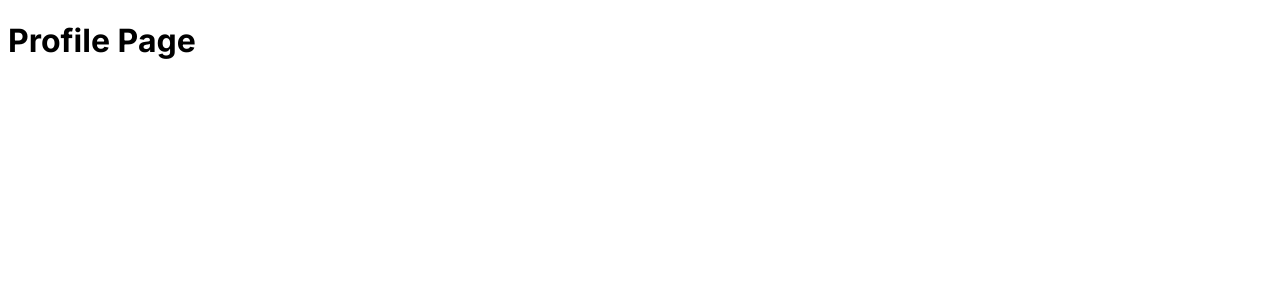
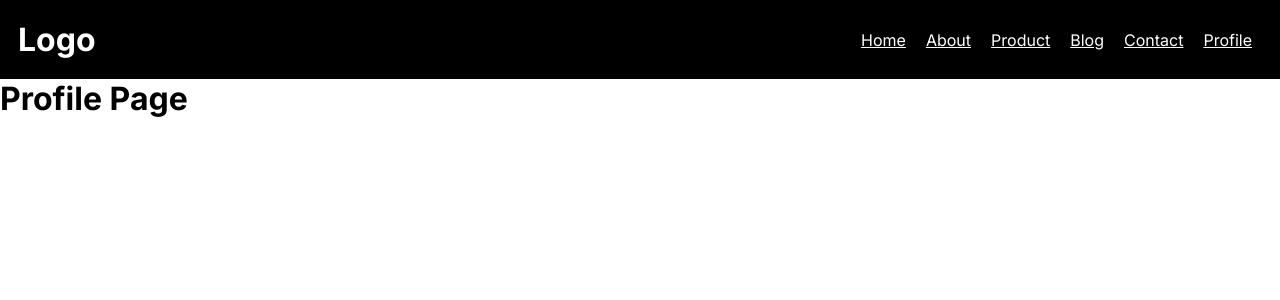
Before and after one commit to RazelRaz/Nextjs-deep-dive, a Next.js app: page /profile in a window 1280 px wide. Shown: the top 300 px of the page. Built offline with nearby package versions, Linux system fonts and the light colour scheme.

Commit message:
how Link component work

```diff
--- a/app/about/page.js
+++ b/app/about/page.js
@@ -1,8 +1,10 @@
+import Menu from '@/components/Menu';
 import React from 'react';
 
 const page = () => {
     return (
         <div>
+            <Menu></Menu>
             <h1>About Page</h1>
         </div>
     );
--- a/app/blog/page.js
+++ b/app/blog/page.js
@@ -1,8 +1,10 @@
+import Menu from '@/components/Menu';
 import React from 'react';
 
 const page = () => {
     return (
         <div>
+            <Menu></Menu>
             <h1>Blog Page</h1>
             <img src='images/ssr-and-csr.png' alt='image' />
 
--- a/app/contact/page.js
+++ b/app/contact/page.js
@@ -1,9 +1,11 @@
 import React from 'react';
 import styles from '../page.module.css'
+import Menu from '@/components/Menu';
 
 const page = () => {
     return (
         <div>
+            <Menu></Menu>
             <h1 className={styles.textColor}>Contact Page</h1>
             <p className={styles.myBackground}>Lorem ipsum dolor sit amet</p>
         </div>
--- a/app/globals.css
+++ b/app/globals.css
@@ -1,3 +1,34 @@
+* {
+  margin: 0;
+  padding: 0;
+}
 .my-color {
   color: red;
 }
+
+.mainmenu {
+  background-color: black;
+  display: flex;
+  align-items: center;
+  vertical-align: middle;
+  justify-content: space-between;
+  padding: 20px 18px;
+}
+
+.mainmenu ul li {
+  color: #fff;
+  display: inline;
+  margin: 0 10px;
+  cursor: pointer;
+}
+
+.logo {
+  color: #fff;
+}
+
+.mainmenu ul a{
+  color: #fff;
+  display: inline;
+  margin: 0 10px;
+  cursor: pointer;
+}
--- a/app/page.jsx
+++ b/app/page.jsx
@@ -1,4 +1,5 @@
 'use client'
+import Menu from '@/components/Menu';
 import React, { useEffect, useState } from 'react';
 
 const page = () => {
@@ -16,6 +17,7 @@ const page = () => {
 
   return (
     <div>
+      <Menu></Menu>
       <h1 className='my-color'>Home</h1>
       <p>Client Side Rendering - CSR</p>
       {
--- a/app/product/page.js
+++ b/app/product/page.js
@@ -1,3 +1,5 @@
+import Menu from "@/components/Menu";
+
 async function getData(){
     let res = await fetch('https://dummyjson.com/products')
     let json = await res.json()
@@ -10,6 +12,7 @@ const page = async () => {
 
     return (
         <div>
+            <Menu></Menu>
             <h1 className='my-color'>Product Page</h1>
             <p>Server Side Rendering - SSR</p>
             {
--- a/app/profile/page.js
+++ b/app/profile/page.js
@@ -1,8 +1,10 @@
+import Menu from '@/components/Menu';
 import React from 'react';
 
 const page = () => {
     return (
         <div>
+            <Menu></Menu>
             <h1>Profile Page</h1>
         </div>
     );
--- /dev/null
+++ b/components/Menu.jsx
@@ -0,0 +1,23 @@
+
+import Link from 'next/link';
+import React from 'react';
+
+const Menu = () => {
+    return (
+        <div className='mainmenu'>
+            <div className='logo'>
+                <h1>Logo</h1>
+            </div>
+            <ul>
+                <Link href={"/"}>Home</Link>
+                <Link href={"/about"}>About</Link>
+                <Link href={"/product"}>Product</Link>
+                <Link href={"/blog"}>Blog</Link>
+                <Link href={"/contact"}>Contact</Link>
+                <Link href={"/profile"}>Profile</Link>
+            </ul>
+        </div>
+    );
+};
+
+export default Menu;
```
